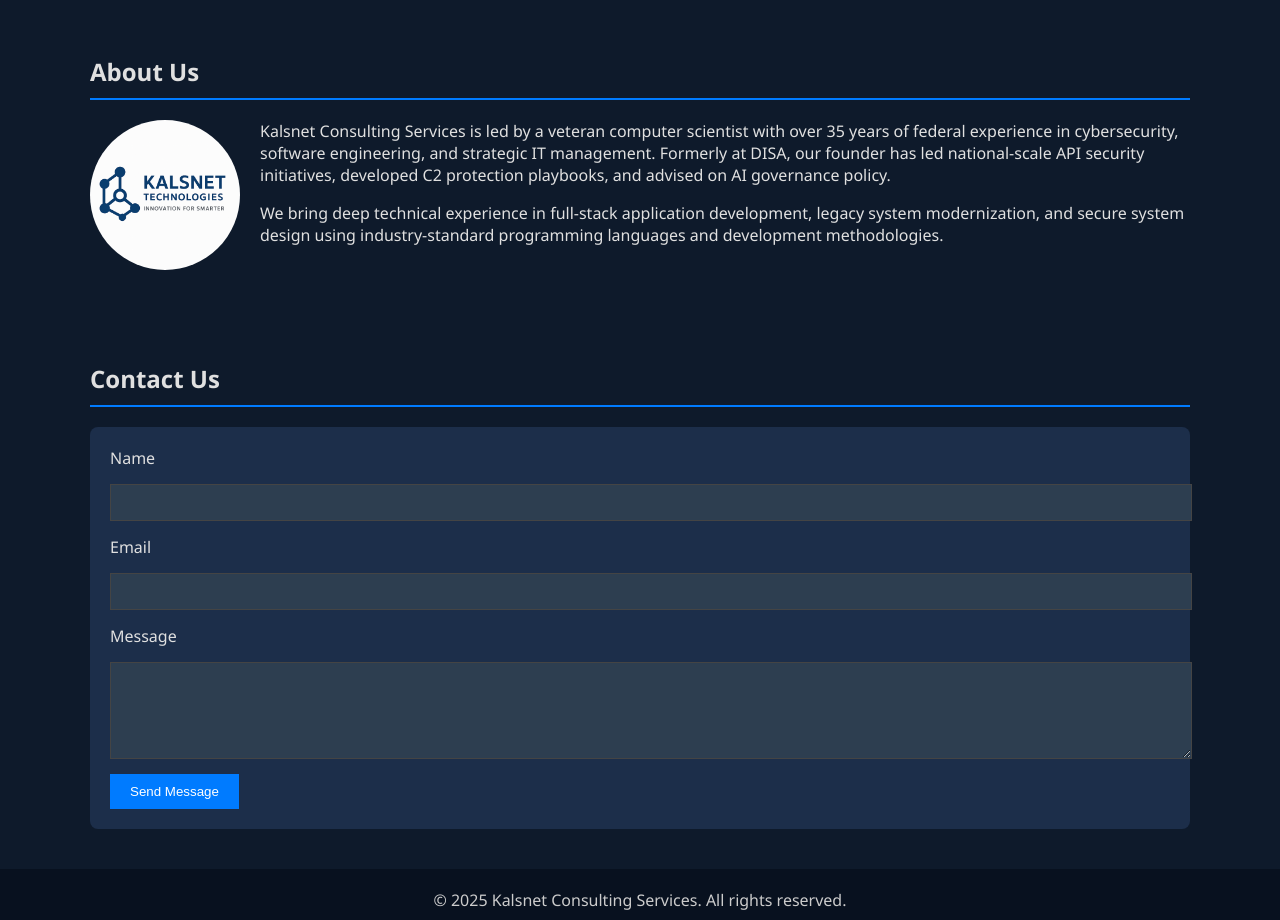
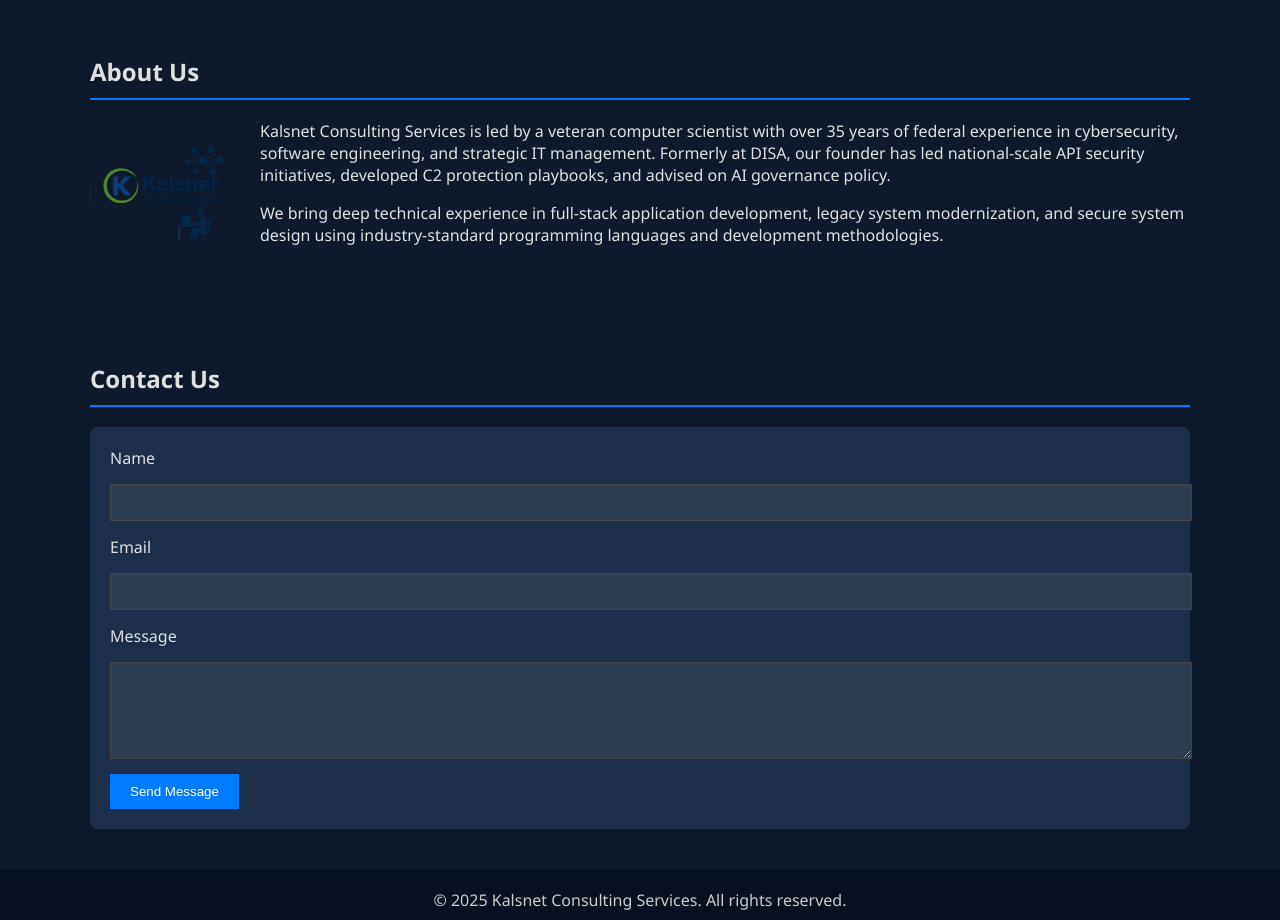
Before and after one commit to kalsr/Kalsnet-Developers, a plain HTML site: page index.html in a window 1280 px wide. Shown: the part 960-1880 px from the top of the page. Drawn offline with Linux system fonts and the light colour scheme.

Commit message:
Update index.html

```diff
--- a/index.html
+++ b/index.html
@@ -152,7 +152,7 @@
 
             height: 150px;
 
-            background: url('Kalsnet_logo.png') center/cover no-repeat;
+            background: url('KalsTech.png') center/cover no-repeat;
 
             border-radius: 75px;
 
```
